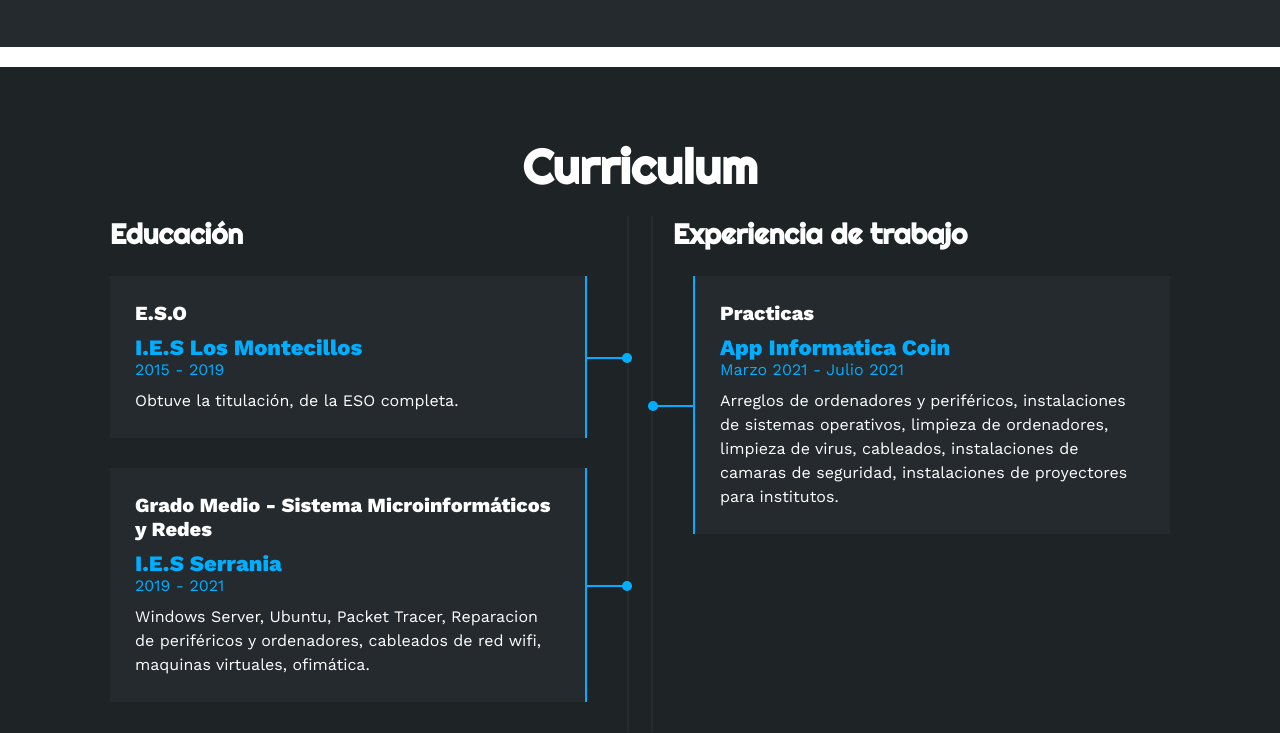
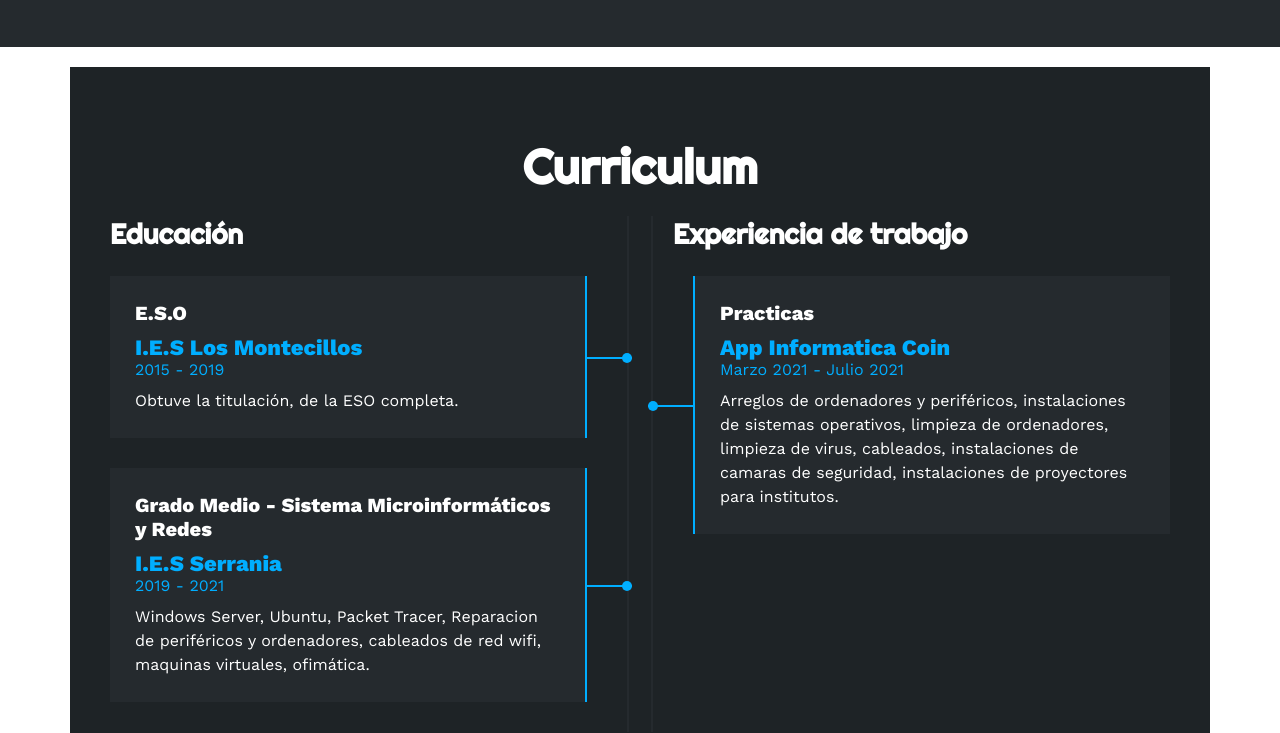
Before and after one commit to GuillermooBenitezz/guillermoobenitezz.github.io, a plain HTML site: page index.html in a window 1280 px wide. Shown: the part 1807-2540 px from the top of the page. Drawn offline with nearby package versions, Linux system fonts and the light colour scheme.

Commit message:
Update styles.css

```diff
--- a/css/styles.css
+++ b/css/styles.css
@@ -212,7 +212,7 @@ html{
 }
 
 #curriculum {
-    width: fi-content;
+    width: fit-content;
     display: block;
     margin: 20px auto;
     color: #fff;
```
